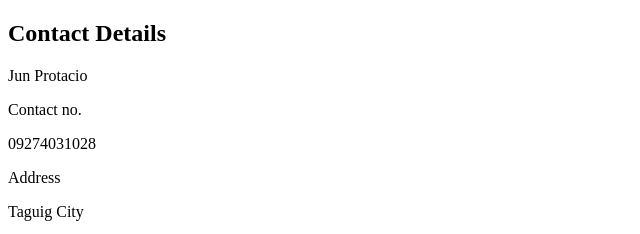
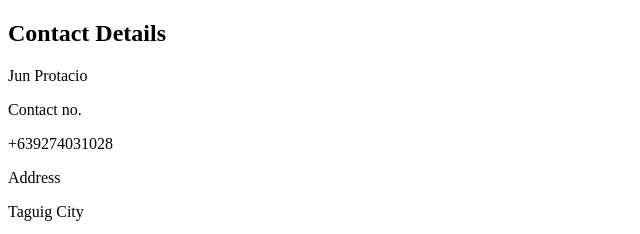
Before and after one commit to techsavvy2022/cv, a plain HTML site: page contact.html in a window 1280 px wide. Shown: the top 234 px of the page, 0-640 px from the left. Drawn offline with Linux system fonts and the light colour scheme.

Commit message:
Update contact.html

```diff
--- a/contact.html
+++ b/contact.html
@@ -10,7 +10,7 @@
   <h2>Contact Details</h2>
   <p>Jun Protacio</p>
   <p>Contact no.</p>
-  <p>09274031028</p>
+  <p>+639274031028</p>
   <p>Address</p>
   <p>Taguig City</p>
   <p>Email address</p>
```
